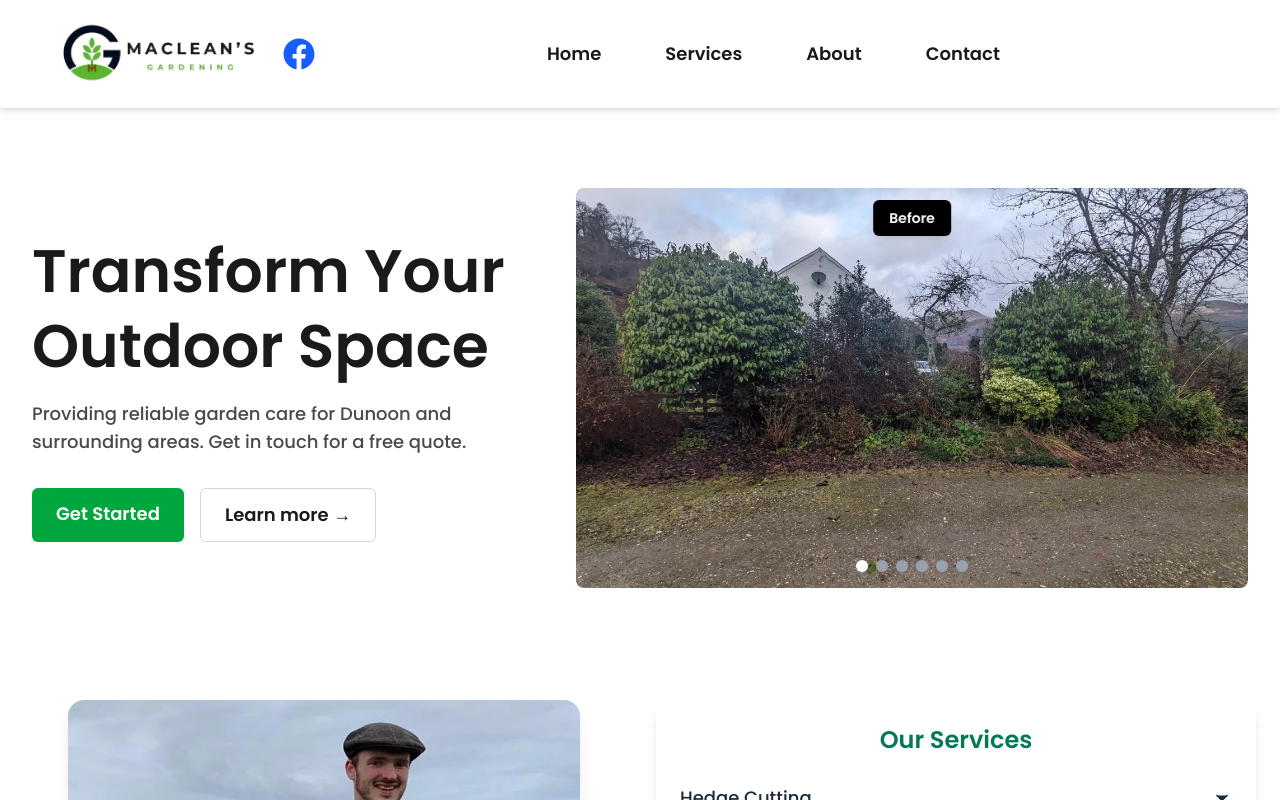
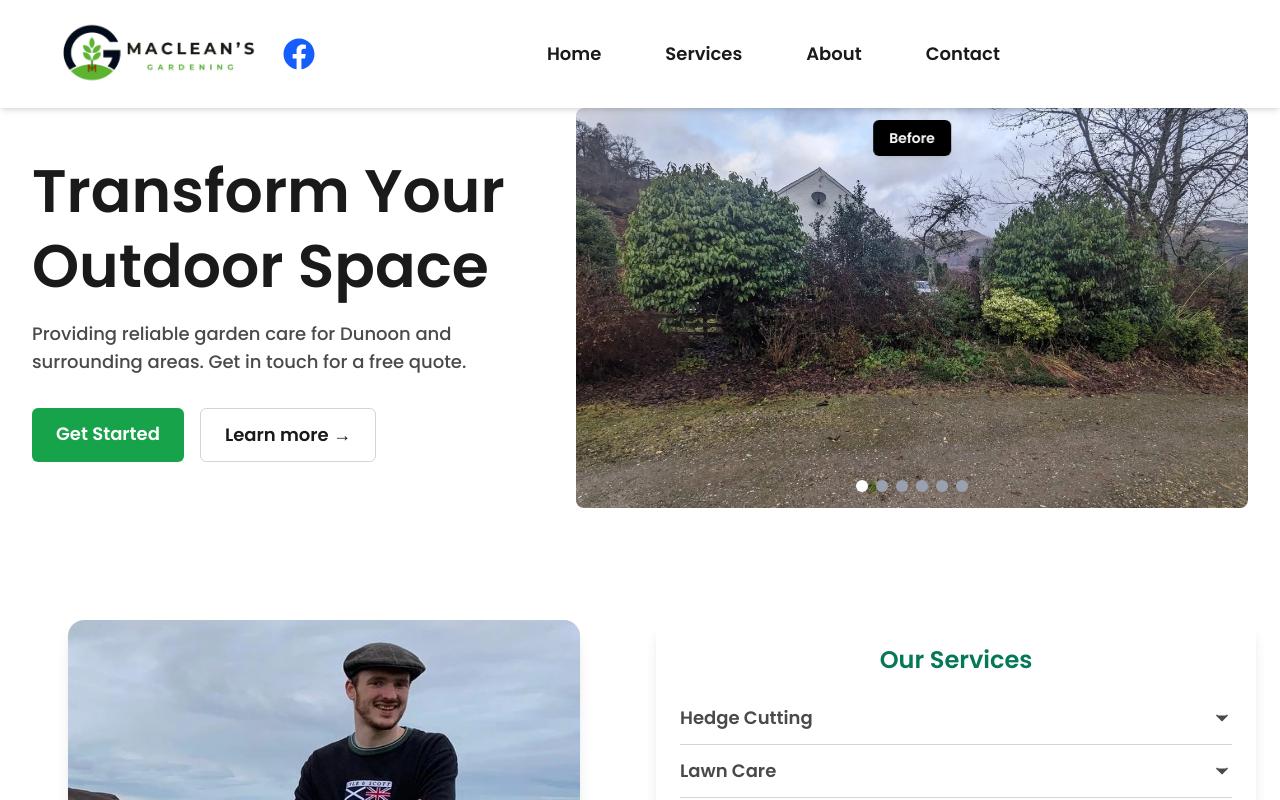
Before and after one commit to WilyBox/maclean-gardening, a Next.js app: page / in a window 1280 px wide. Shown: the top 800 px of the page. Built offline with nearby package versions, Linux system fonts and the light colour scheme.

Commit message:
opacity for apple 4

```diff
--- a/src/app/components/FeedbackCards.tsx
+++ b/src/app/components/FeedbackCards.tsx
@@ -24,7 +24,7 @@ const FeedbackCards: FC = () => {
   return (
     <div className="container mx-auto py-12 px-4 sm:px-6 lg:px-8">
       <div className="w-full lg:w-1/2 mb-10">
-        <h2 className="text-2xl font-bold">Feedback from gardening clients in Cowal, Dunoon and Argyle</h2>
+        <h2 className="text-2xl font-bold text-gray-900">Feedback from gardening clients in Cowal, Dunoon and Argyle</h2>
       </div>
 
       <div className="grid grid-cols-1 sm:grid-cols-2 lg:grid-cols-3 gap-6">
--- a/src/app/components/HeroSimple.tsx
+++ b/src/app/components/HeroSimple.tsx
@@ -14,7 +14,7 @@ export default function HeroSimple() {
         <div className="mt-8 flex flex-col sm:flex-row justify-center lg:justify-start gap-4">
           <a
             href="/services"
-            className="rounded-md bg-green-600 px-6 py-3 text-white text-lg font-semibold hover:bg-green-700"
+            className="inline-block rounded-md bg-green-600 px-6 py-3 text-white text-lg font-semibold hover:bg-green-700"
           >
             Get Started
           </a>
--- a/src/app/components/Layout.tsx
+++ b/src/app/components/Layout.tsx
@@ -1,7 +1,7 @@
 export default function Layout({ children }: { children: React.ReactNode }) {
   return (
     <div className="bg-white">
-      <div className="pt-20 font-poppins">{children}</div>
+      <div className="font-poppins">{children}</div>
     </div>
   );
 }
--- a/src/app/globals.css
+++ b/src/app/globals.css
@@ -45,9 +45,24 @@ html, body {
   opacity: 1; /* Ensures full opacity */
 }
 
+.text-gray-500 {
+  color: #6b7280; /* Adjust if necessary */
+  font-weight: 400; /* Keeps it lighter but fully opaque */
+}
+
+.text-gray-600 {
+  color: #4a4c50; /* Adjust if necessary */
+  font-weight: 400; /* Keeps it lighter but fully opaque */
+}
+
 .text-gray-700 {
   color: #4a4a4a; /* Darker gray */
   font-weight: 500;
+}
+
+.text-gray-800 {
+  color: #4a4a4a; /* Darker gray */
+  font-weight: 550;
 }
 
 .text-gray-900 {
@@ -55,10 +70,7 @@ html, body {
   font-weight: 600;
 }
 
-.text-gray-500 {
-  color: #6b7280; /* Adjust if necessary */
-  font-weight: 400; /* Keeps it lighter but fully opaque */
-}
+
 
 .text-green-700 {
   color: #047857; /* Darker green */
@@ -72,3 +84,22 @@ svg {
   stroke: currentColor !important;
   opacity: 1 !important; /* Ensures full opacity */
 }
+
+
+a {
+  opacity: 1 !important; /* Ensures full visibility */
+  visibility: visible !important; /* Ensures the button is not hidden */
+}
+
+
+.border-gray-300 {
+  border-color: #d1d5db !important; /* Ensures correct border color */
+  opacity: 1 !important; /* Ensures full opacity */
+  visibility: visible !important; /* Ensures it's not hidden */
+}
+
+.bg-green-600 {
+  background-color: #16a34a !important; /* Ensures correct green shade */
+  opacity: 1 !important; /* Ensures full opacity */
+  visibility: visible !important; /* Ensures it's not hidden */
+}
```
